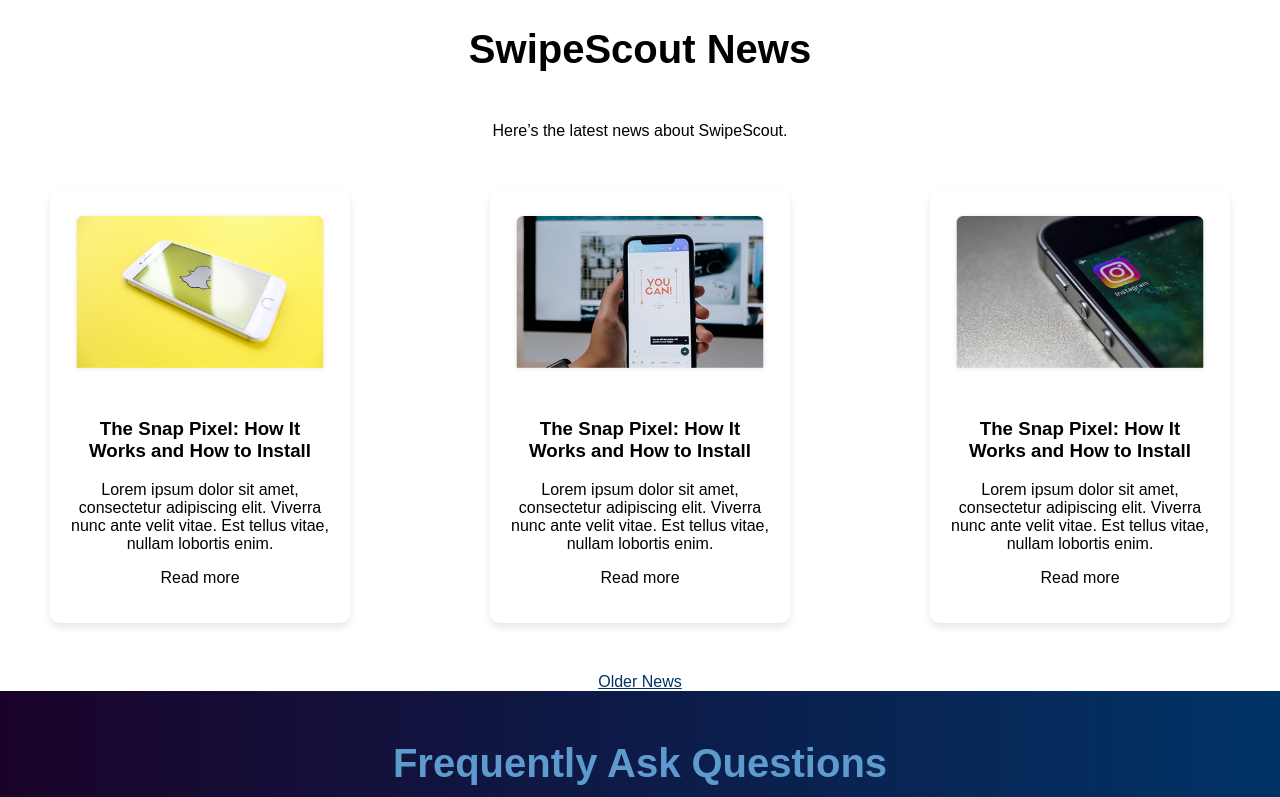
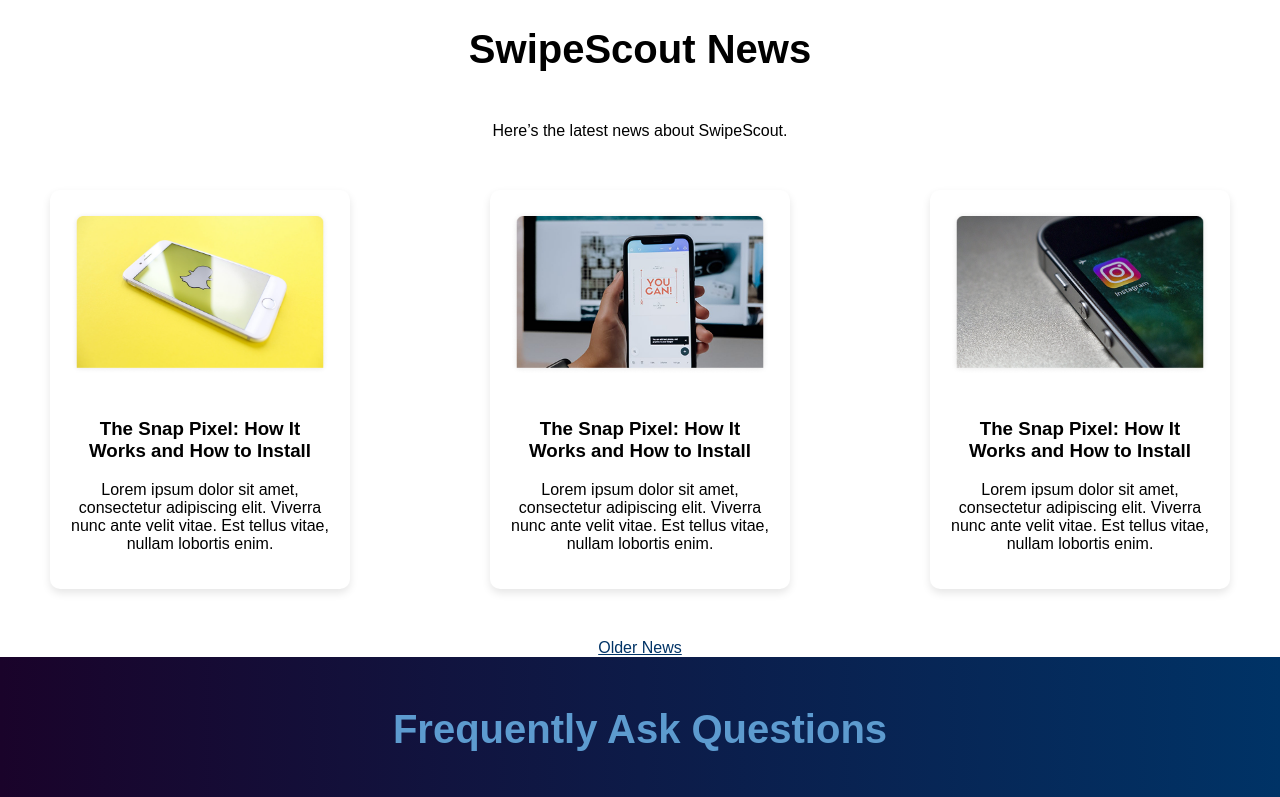
Before and after one commit to Voltamon/Swipescout, a React (Vite) app: page / in a window 1280 px wide. Shown: the part 2000-2797 px from the top of the page. Built offline with nearby package versions, Linux system fonts and the light colour scheme.

Commit message:
check resolve error of import

```diff
--- a/src/components/HeroSection/HeroSection.jsx
+++ b/src/components/HeroSection/HeroSection.jsx
@@ -13,7 +13,6 @@ const HeroSection = () => {
           know what to do, why it matters, and how to get it done.
         </p>
         <div className="hero-buttons">
-          <button className="primary-btn">Sign up for News</button>
         </div>
       </div>
       <div className="hero-image">
--- a/src/pages/LandingPageNoura/LandingPageNoura.jsx
+++ b/src/pages/LandingPageNoura/LandingPageNoura.jsx
@@ -12,7 +12,7 @@ import news2 from "../../assets/news2.png";
 import news3 from "../../assets/news3.png";
 import FAQAccordion from "../../components/FAQAccordion/FAQAccordion";
 import Footer2 from "../../components/Footer2/Footer2";
-import Signfornews from "../../components/Footer2/signfornews";
+
 
 const LandingPageNoura = () => {
   console.log("LandingPageNoura loaded");
@@ -94,7 +94,7 @@ const LandingPageNoura = () => {
           role={
             "Lorem ipsum dolor sit amet, consectetur adipiscing elit. Viverra nunc ante velit vitae. Est tellus vitae, nullam lobortis enim."
           }
-          testimonial={"Read more"}
+          testimonial={""}
           image={news1}
         />
         <TestimonialCard
@@ -102,7 +102,7 @@ const LandingPageNoura = () => {
           role={
             "Lorem ipsum dolor sit amet, consectetur adipiscing elit. Viverra nunc ante velit vitae. Est tellus vitae, nullam lobortis enim."
           }
-          testimonial={"Read more"}
+          testimonial={""}
           image={news2}
         />
         <TestimonialCard
@@ -110,7 +110,7 @@ const LandingPageNoura = () => {
           role={
             "Lorem ipsum dolor sit amet, consectetur adipiscing elit. Viverra nunc ante velit vitae. Est tellus vitae, nullam lobortis enim."
           }
-          testimonial={"Read more"}
+          testimonial={""}
           image={news3}
         />
       </div>
@@ -127,7 +127,7 @@ const LandingPageNoura = () => {
           </React.Fragment>
         ))}
       </div>
-      <Signfornews />
+
       <Footer2 />
     </div>
   );
```
